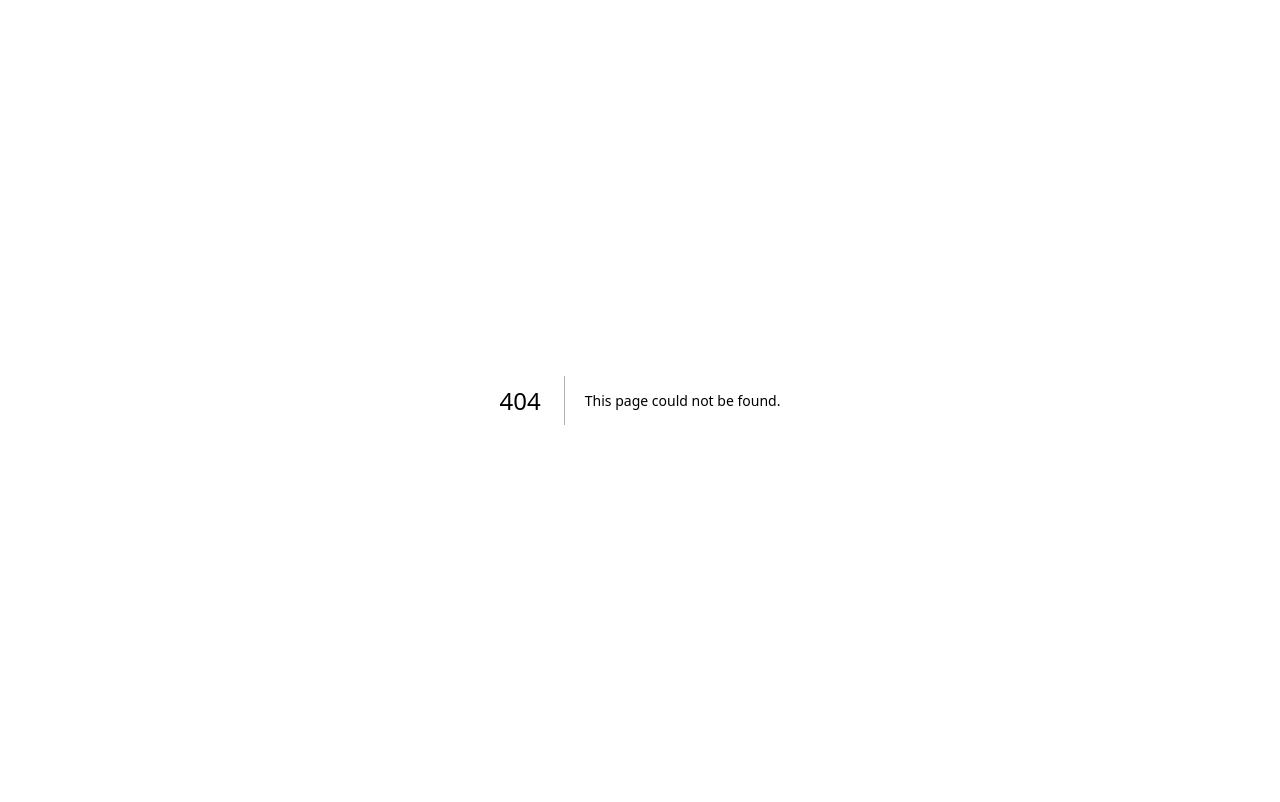
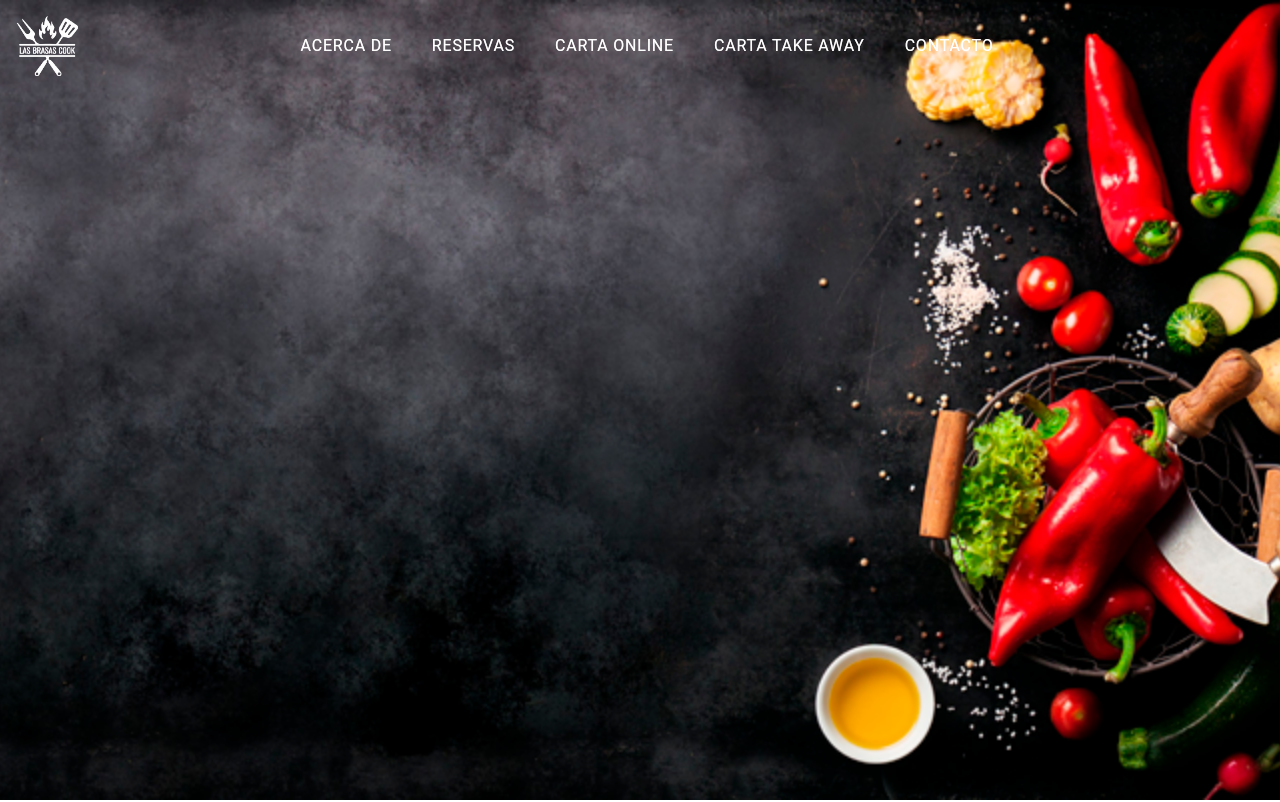
Before and after one commit to mayergabriela/Las-Brasas-Project, a Next.js app: page /components/Navbar/Navbar in a window 1280 px wide. Before the commit this address had no page. Shown: the top 802 px of the page. Built offline with nearby package versions, Linux system fonts and the light colour scheme.

Commit message:
se agregó navbar component + Hero (en producción)

```diff
--- a/package.json
+++ b/package.json
@@ -12,10 +12,11 @@
     "autoprefixer": "10.4.15",
     "eslint": "8.49.0",
     "eslint-config-next": "13.5.2",
-    "next": "13.5.2",
-    "postcss": "8.4.30",
+    "next": "^13.5.4",
+    "postcss": "^8.4.31",
     "react": "18.2.0",
     "react-dom": "18.2.0",
+    "react-icons": "^4.11.0",
     "tailwindcss": "3.3.3"
   }
 }
--- a/pages/_app.js
+++ b/pages/_app.js
@@ -1,13 +1,17 @@
 import "@/styles/globals.css";
 import Footer from "./components/Footer.js";
 import Card from "./components/Card/Card.js";
+import Navbar from "./components/Navbar/Navbar.js";
+import Hero from "./components/Hero/Hero.js";
 export default function App({ Component, pageProps }) {
   return (
-    <main>
+    <>
       <Component {...pageProps} />
+      <Navbar />
+      <Hero />
       <Card />
 
       <Footer />
-    </main>
+    </>
   );
 }
--- /dev/null
+++ b/pages/components/Hero/Hero.js
@@ -0,0 +1,13 @@
+import React from 'react'
+
+
+const Hero = () => {
+    return (
+        <div className='bg-[url("/hero.png")] h-screen bg-cover bg-no-repeat bg-center bg-fixed flex items-center relative'>
+            <div className='absolute inset-0'></div>
+
+        </div>
+    )
+}
+
+export default Hero
--- /dev/null
+++ b/pages/components/Navbar/Navbar.js
@@ -0,0 +1,52 @@
+
+import React from 'react'
+import Image from 'next/image'
+import Link from 'next/link'
+import {AiOutlineMenu} from 'react-icons/ai'
+import {AiOutlineClose} from 'react-icons/ai'
+import { useState } from 'react'
+
+
+function Navbar() {
+    const [toggle, setToggle] = useState(false)
+
+    return (
+        <div className='fixed bg-transparent top-0 w-[100%] z-20'>
+            <div className='container mx-auto flex justify-between items-center px-4 py-4'>
+                <div className='flex items-center'>
+                    <Link href={"/"} className='opacity-90 hover:opacity-50'>
+                        <Image src='/images/las_brazas_cook(light).png' width={70} height={70} alt='Logo Las Brasas Cook' />
+                    </Link>
+                </div>
+                <div className='hidden md:flex gap-10 tracking-wider text-white opacity'>
+                    <Link href={"/acercaDe"} className='opacity-90 hover:opacity-50'>ACERCA DE</Link>
+                    <Link href={"/reservas"} className='opacity-90 hover:opacity-50'>RESERVAS</Link>
+                    <Link href={"/cartaOnline"} className='opacity-90 hover:opacity-50'>CARTA ONLINE</Link>
+                    <Link href={"/cartaTakeAway"} className='opacity-90 hover:opacity-50'>CARTA TAKE AWAY</Link>
+                    <Link href={"/contacto"} className='opacity-90 hover:opacity-50'>CONTACTO</Link>
+                </div>
+                <div className='hidden md:flex justify-between items-center gap-3 px-4 py-1 opacity-90 hover:opacity-50 text-white'>
+                    <p></p>
+                    <p></p>
+                    <p></p>
+                </div>
+                {toggle ? (
+                    <AiOutlineClose onClick={()=>setToggle(!toggle)} size={30} fill='white' className='md:hidden block' />
+                ) : (
+                    <AiOutlineMenu onClick={()=>setToggle(!toggle)} size={30} fill='white' className='md:hidden block'/>
+                )}
+            </div>
+
+            {/* Responsive Menu */}
+            <div className={` duration-300md:hidden flex flex-col w-[70%] h-screen fixed bg-black/95 text-white top-[80px] ${toggle ? `left-[0]`:`left-[-100%]`} `}>
+                <Link href={"/acercaDe"} className='opacity-90 hover:opacity-50 p-5'>ACERCA DE</Link>
+                <Link href={"/reservas"} className='opacity-90 hover:opacity-50 p-5'>RESERVAS</Link>
+                <Link href={"/cartaOnline"} className='opacity-90 hover:opacity-50 p-5'>CARTA ONLINE</Link>
+                <Link href={"/cartaTakeAway"} className='opacity-90 hover:opacity-50 p-5'>CARTA TAKE AWAY</Link>
+                <Link href={"/contacto"} className='opacity-90 hover:opacity-50 p-5'>CONTACTO</Link>
+            </div>
+        </div>
+    )
+}
+
+export default Navbar
--- a/styles/globals.css
+++ b/styles/globals.css
@@ -1,6 +1,10 @@
 @tailwind base;
 @tailwind components;
 @tailwind utilities;
+
+
+@import url('https://fonts.googleapis.com/css2?family=Nunito:wght@300;400;500;600&family=Roboto:wght@300;400&display=swap');
+
 
 :root {
   --first-color: #ebaa10;
@@ -12,6 +16,15 @@
   --foreground-rgb: 0, 0, 0;
   --background-start-rgb: 214, 219, 220;
   --background-end-rgb: 255, 255, 255;
+}
+
+/************************************** FUENTES TÍTULOS Y PÁRRAFOS **************************************/
+body, h1 {
+  font-family: 'Roboto', sans-serif;
+}
+
+h2, h3, p {
+  font-family: 'Nunito', sans-serif;
 }
 
 /************************************** CARDS **************************************/
```
Also changed, not shown: public/hero.png (added), 1 other file (tests, documents, lock files or other folders).
